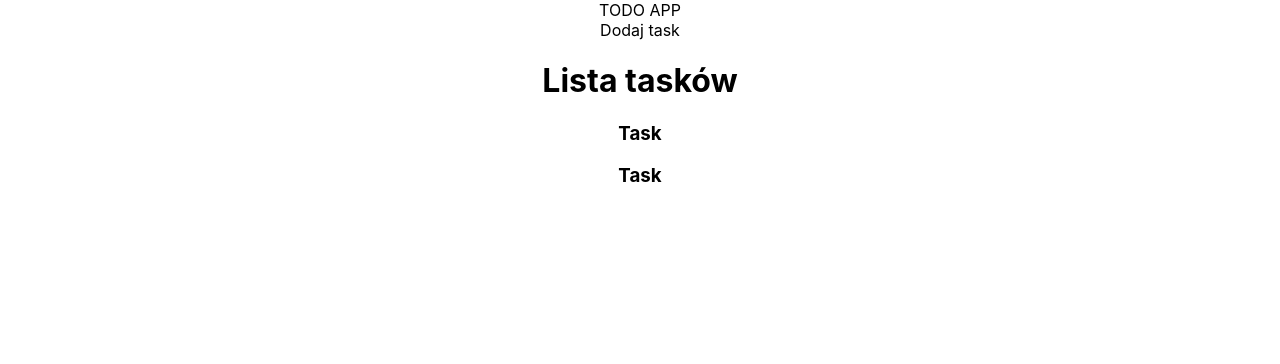
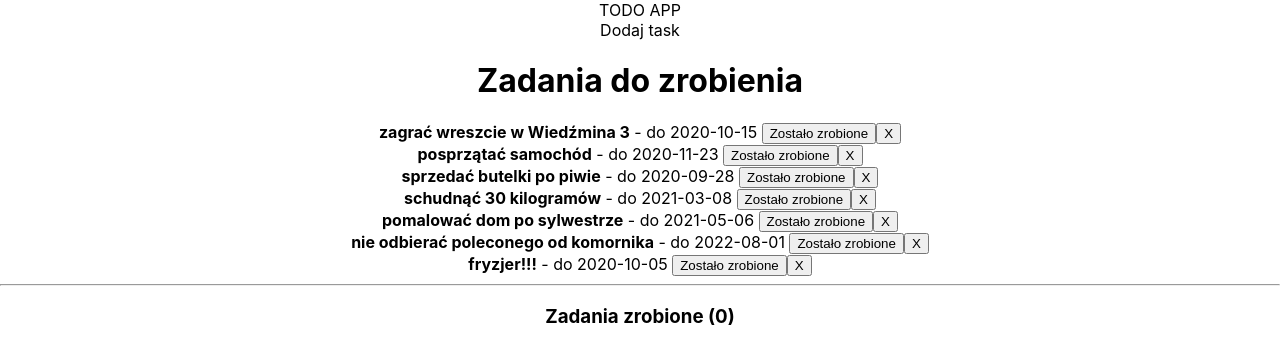
Before and after one commit to k-karczewski/todo_app, a React (Create React App) app: page / in a window 1280 px wide. Shown: the top 364 px of the page. Built offline with nearby package versions, Linux system fonts and the light colour scheme.

Commit message:
Rendering of task data

```diff
--- a/src/components/App.js
+++ b/src/components/App.js
@@ -1,16 +1,91 @@
-import React from 'react';
-import './App.css';
-import AddTask from './AddTask';
-import TaskList from './TaskList';
+import React, { Component } from "react";
+import "./App.css";
+import AddTask from "./AddTask";
+import TaskList from "./TaskList";
 
-function App() {
+class App extends Component {
+  state = {
+    tasks: [
+      {
+        id: 1,
+        text: "zagrać wreszcie w Wiedźmina 3",
+        date: "2020-10-15",
+        isImportant: true,
+        isActive: true,
+        finishDate: null,
+      },
+      {
+        id: 2,
+        text: "posprzątać samochód",
+        date: "2020-11-23",
+        isImportant: false,
+        isActive: true,
+        finishDate: null,
+      },
+      {
+        id: 3,
+        text: "sprzedać butelki po piwie",
+        date: "2020-09-28",
+        isImportant: true,
+        isActive: true,
+        finishDate: null,
+      },
+      {
+        id: 4,
+        text: "schudnąć 30 kilogramów",
+        date: "2021-03-08",
+        isImportant: false,
+        isActive: true,
+        finishDate: null,
+      },
+      {
+        id: 5,
+        text: "pomalować dom po sylwestrze",
+        date: "2021-05-06",
+        isImportant: true,
+        isActive: true,
+        finishDate: null,
+      },
+      {
+        id: 6,
+        text: "nie odbierać poleconego od komornika",
+        date: "2022-08-01",
+        isImportant: true,
+        isActive: true,
+        finishDate: null,
+      },
+      {
+        id: 7,
+        text: "fryzjer!!!",
+        date: "2020-10-05",
+        isImportant: false,
+        isActive: true,
+        finishDate: null,
+      },
+    ],
+  };
+
+  deleteTask = (id) => {
+    console.log("delete" + id);
+  };
+
+  changeTaskStatus = (id) => {
+    console.log("inactive" + id);
+  };
+
+  render() {
     return (
       <div className="App">
         TODO APP
         <AddTask />
-      <TaskList />
+        <TaskList
+          tasks={this.state.tasks}
+          deleteTaskHandler={this.deleteTask}
+          changeStatusHandler={this.changeTaskStatus}
+        />
       </div>
     );
   }
+}
 
 export default App;
--- a/src/components/Task.js
+++ b/src/components/Task.js
@@ -1,9 +1,15 @@
-import React from 'react';
+import React from "react";
 
-const Task = () => {
-    return (
-        <h3>Task</h3>
-    );
-}
+const Task = (props) => {
+  const { text, date, id } = props.task;
+  const { changeStatusHandler, deleteTaskHandler } = props;
+  return (
+    <div>
+      <strong>{text}</strong> - do <span>{date} </span>
+      <button onClick={() => changeStatusHandler(id)}>Zostało zrobione</button>
+      <button onClick={() => deleteTaskHandler(id)}>X</button>
+    </div>
+  );
+};
 
 export default Task;
--- a/src/components/TaskList.js
+++ b/src/components/TaskList.js
@@ -1,14 +1,30 @@
-import React from 'react';
-import Task from './Task'
+import React, { Fragment } from "react";
+import Task from "./Task";
 
-const TaskList = () => {
-    return(
-        <div>
-            <h1>Lista tasków</h1>
-            <Task />
-            <Task />
-        </div>
-    )
-}
+const TaskList = (props) => {
+  const { deleteTaskHandler, changeStatusHandler } = props;
+  const tasks = props.tasks.map((task) => (
+    <Task
+      key={task.id}
+      task={task}
+      deleteTaskHandler={deleteTaskHandler}
+      changeStatusHandler={changeStatusHandler}
+    />
+  ));
+  return (
+    <Fragment>
+      <div className="active">
+        <h1>Zadania do zrobienia</h1>
+        {tasks}
+      </div>
+
+      <hr />
+
+      <div className="done">
+        <h3>Zadania zrobione (0)</h3>
+      </div>
+    </Fragment>
+  );
+};
 
 export default TaskList;
```
Lines whose indentation alone changed are shown as unchanged.
